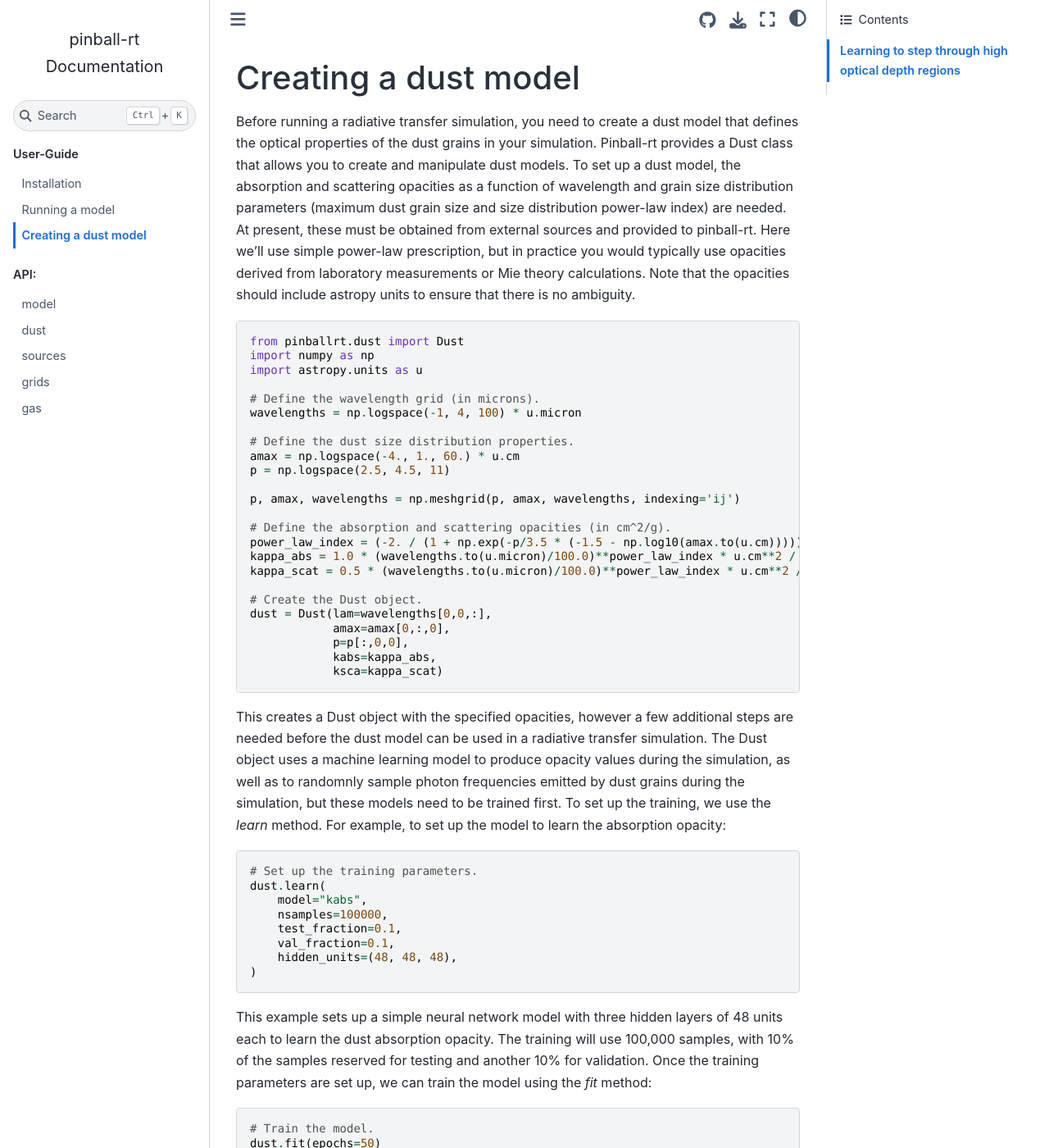
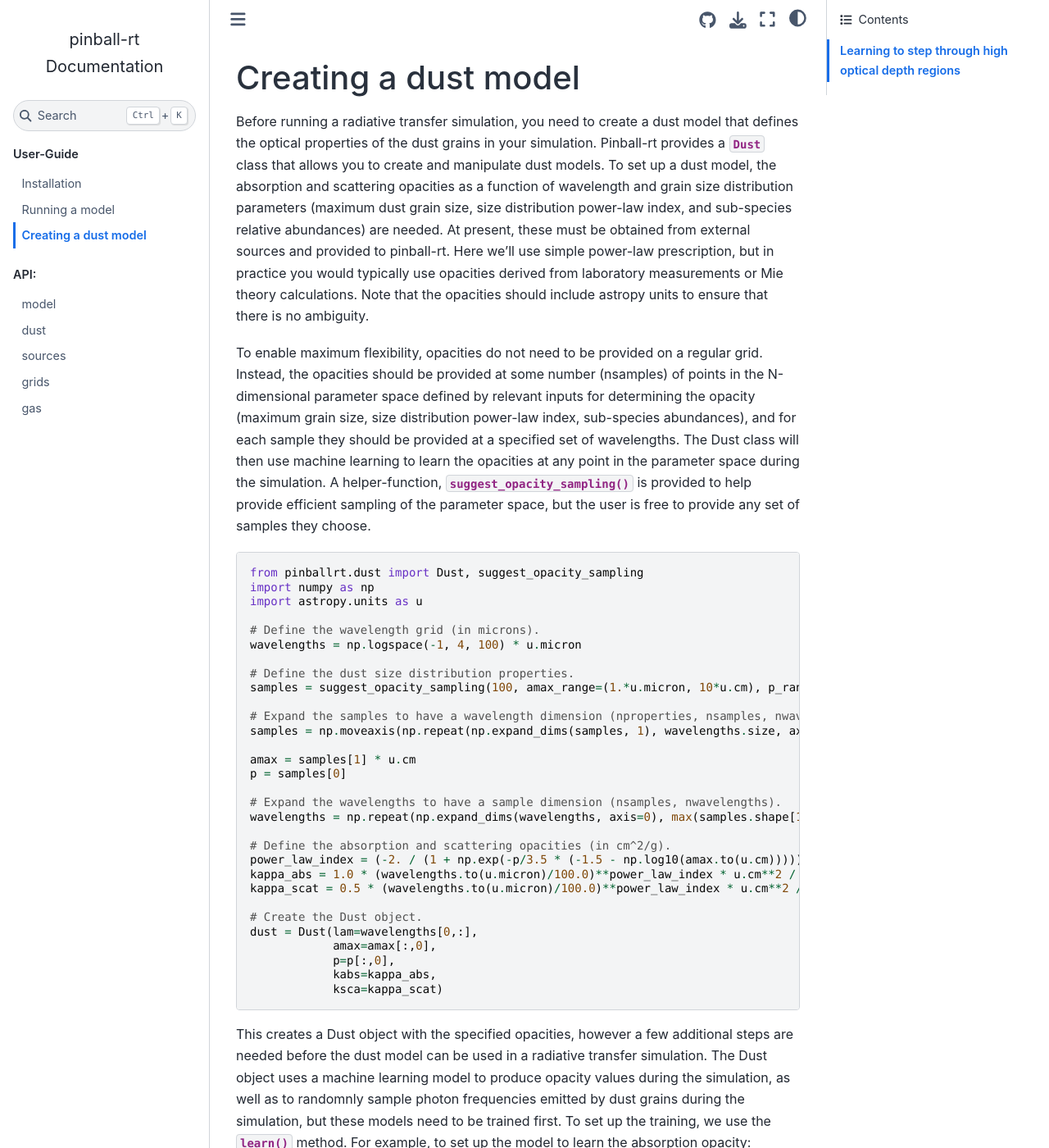
Before and after one commit to psheehan/pinball-rt, a Sphinx documentation site: the page built from docs/dustcreation.rst, in a window 1280 px wide and 1400 px high. Shown: the whole window at 82% size. Built offline with Sphinx 7.4.7 and the Sphinx Book theme 1.1.4, drawn with Linux system fonts in a browser that asks for light colours; some of the changed text lies outside the part shown.

Commit message:
Update the docs based on the changes to how Dust generation is handled. Also tidy up a few items here and there.

```diff
--- a/docs/dust.rst
+++ b/docs/dust.rst
@@ -4,6 +4,8 @@ dust
 .. currentmodule:: pinballrt.dust
 
 .. autofunction:: load
+
+.. autofunction:: suggest_opacity_sampling
 
 .. autoclass:: Dust
    :show-inheritance:
@@ -17,7 +19,6 @@ dust
       ~Dust.test_model
       ~Dust.run_dust_simulation
       ~Dust.plot_opacity_model
-      ~Dust.plot_pmo_model
       ~Dust.plot_random_nu_model
       ~Dust.plot_ml_step
       ~Dust.save
@@ -29,7 +30,6 @@ dust
    .. automethod:: test_model
    .. automethod:: run_dust_simulation
    .. automethod:: plot_opacity_model
-   .. automethod:: plot_pmo_model
    .. automethod:: plot_random_nu_model
    .. automethod:: plot_ml_step
    .. automethod:: save
--- a/docs/dustcreation.rst
+++ b/docs/dustcreation.rst
@@ -2,16 +2,23 @@ Creating a dust model
 =====================
 
 Before running a radiative transfer simulation, you need to create a dust model that defines the optical properties of
-the dust grains in your simulation. Pinball-rt provides a Dust class that allows you to create and manipulate dust
+the dust grains in your simulation. Pinball-rt provides a :class:`~pinballrt.dust.Dust` class that allows you to create and manipulate dust
 models. To set up a dust model, the absorption and scattering opacities as a function of wavelength and grain size
-distribution parameters (maximum dust grain size and size distribution power-law index) are needed. At present, these
+distribution parameters (maximum dust grain size, size distribution power-law index, and sub-species relative abundances) are needed. At present, these
 must be obtained from external sources and provided to pinball-rt. Here we'll use simple power-law prescription, but in
 practice you would typically use opacities derived from laboratory measurements or Mie theory calculations. Note that
 the opacities should include astropy units to ensure that there is no ambiguity.
 
+To enable maximum flexibility, opacities do not need to be provided on a regular grid. Instead, the opacities should be
+provided at some number (nsamples) of points in the N-dimensional parameter space defined by relevant inputs for determining
+the opacity (maximum grain size, size distribution power-law index, sub-species abundances), and for each sample they
+should be provided at a specified set of wavelengths. The Dust class will then use machine learning to learn the opacities
+at any point in the parameter space during the simulation. A helper-function, :func:`~pinballrt.dust.suggest_opacity_sampling` is provided to
+help provide efficient sampling of the parameter space, but the user is free to provide any set of samples they choose.
+
 .. code-block:: python
 
-   from pinballrt.dust import Dust
+   from pinballrt.dust import Dust, suggest_opacity_sampling
    import numpy as np
    import astropy.units as u
 
@@ -19,10 +26,16 @@ the opacities should include astropy units to ensure that there is no ambiguity.
    wavelengths = np.logspace(-1, 4, 100) * u.micron
 
    # Define the dust size distribution properties.
-   amax = np.logspace(-4., 1., 60.) * u.cm
-   p = np.logspace(2.5, 4.5, 11)
+   samples = suggest_opacity_sampling(100, amax_range=(1.*u.micron, 10*u.cm), p_range=(2.5, 4.5))
 
-   p, amax, wavelengths = np.meshgrid(p, amax, wavelengths, indexing='ij')
+   # Expand the samples to have a wavelength dimension (nproperties, nsamples, nwavelengths).
+   samples = np.moveaxis(np.repeat(np.expand_dims(samples, 1), wavelengths.size, axis=1), -1, 0)
+
+   amax = samples[1] * u.cm
+   p = samples[0]
+
+   # Expand the wavelengths to have a sample dimension (nsamples, nwavelengths).
+   wavelengths = np.repeat(np.expand_dims(wavelengths, axis=0), max(samples.shape[1], 1), axis=0)
 
    # Define the absorption and scattering opacities (in cm^2/g).
    power_law_index = (-2. / (1 + np.exp(-p/3.5 * (-1.5 - np.log10(amax.to(u.cm))))))
@@ -30,38 +43,37 @@ the opacities should include astropy units to ensure that there is no ambiguity.
    kappa_scat = 0.5 * (wavelengths.to(u.micron)/100.0)**power_law_index * u.cm**2 / u.g
 
    # Create the Dust object.
-   dust = Dust(lam=wavelengths[0,0,:],
-               amax=amax[0,:,0],
-               p=p[:,0,0],
+   dust = Dust(lam=wavelengths[0,:],
+               amax=amax[:,0],
+               p=p[:,0],
                kabs=kappa_abs,
                ksca=kappa_scat)
 
 This creates a Dust object with the specified opacities, however a few additional steps are needed before the dust model can be used in a
 radiative transfer simulation. The Dust object uses a machine learning model to produce opacity values during the simulation, as well as to
 randomnly sample photon frequencies emitted by dust grains during the simulation, but these models need to be trained first. To set up the
-training, we use the `learn` method. For example, to set up the model to learn the absorption opacity:
+training, we use the :meth:`~pinballrt.dust.Dust.learn` method. For example, to set up the model to learn the absorption opacity:
 
 .. code-block:: python
 
    # Set up the training parameters.
    dust.learn(
        model="kabs",
-       nsamples=100000,
        test_fraction=0.1,
        val_fraction=0.1,
        hidden_units=(48, 48, 48),
    )
 
 This example sets up a simple neural network model with three hidden layers of 48 units each to learn the dust absorption opacity. The training
-will use 100,000 samples, with 10% of the samples reserved for testing and another 10% for validation. Once the training parameters are set up,
-we can train the model using the `fit` method:
+will use the kabs samples provided above, which had 100 samples across dust properties at 100 wavelengths for 10,000 total samples, with 10% of
+the samples reserved for testing and another 10% for validation. Once the training parameters are set up, we can train the model using the :meth:`~pinballrt.dust.Dust.fit` method:
 
 .. code-block:: python
 
    # Train the model.
    dust.fit(epochs=50)
 
-Finally, we can evaluate the trained model using the `test_model` method:
+Finally, we can evaluate the trained model using the :meth:`~pinballrt.dust.Dust.test_model` method:
 
 .. code-block:: python
 
@@ -75,16 +87,16 @@ a simulation. In short:
 
    for model in ["ksca", "pmo", "random_nu"]:
       if model in ["kabs", "ksca"]:
-         d.learn(model=model, nsamples=100000, hidden_units=(16,)*6, overwrite=True)
+         d.learn(model=model, hidden_units=(16,)*6, overwrite=True)
       else:
-         d.learn(model=model, nsamples=10000, hidden_units=(16,)*6, overwrite=True)
+         d.learn(model=model, hidden_units=(48,)*3, overwrite=True)
 
-   d.fit(epochs=300, batch_size=10000)
+   d.fit(epochs=300, batch_size=1000)
    d.test_model(plot=True)
 
 This will further create models to produce the scattering opacity, planck mean opacity, and random frequencies sampled from the dust emission spectrum.
-Having to train the dust model before every simulation would be inefficient, so once the model is trained it can be saved to a file using the `save` method,
-and later loaded using the `load` function:
+Having to train the dust model before every simulation would be inefficient, so once the model is trained it can be saved to a file using the :meth:`~pinballrt.dust.Dust.save` method,
+and later loaded using the :func:`~pinballrt.dust.load` function:
 
 .. code-block:: python
 
@@ -95,7 +107,7 @@ and later loaded using the `load` function:
    from pinballrt.dust import load
    dust = load("dust_model.dst")
 
-pinball-rt will search the default directory as well as the ~/.pinball-rt/data/dust/ directory for dust model files when loading. Additionally,
+pinball-rt will search the default directory as well as the ``~/.pinball-rt/data/dust/`` directory for dust model files when loading. Additionally,
 pinball-rt provides a pre-trained dust model that can be used directly without needing to train a new model from scratch:
 
 .. code-block:: python
```
Also changed, not shown: other parts of docs/dustcreation.rst (+1 -1 lines), 3 other files.
